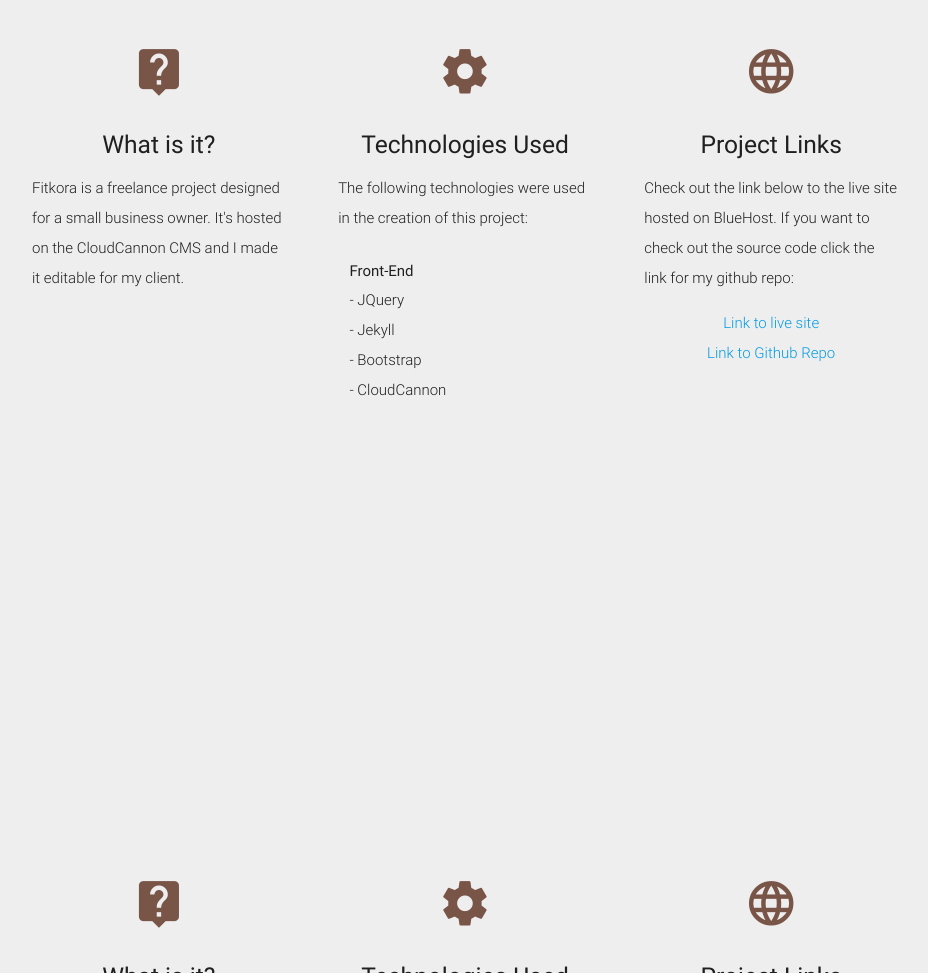
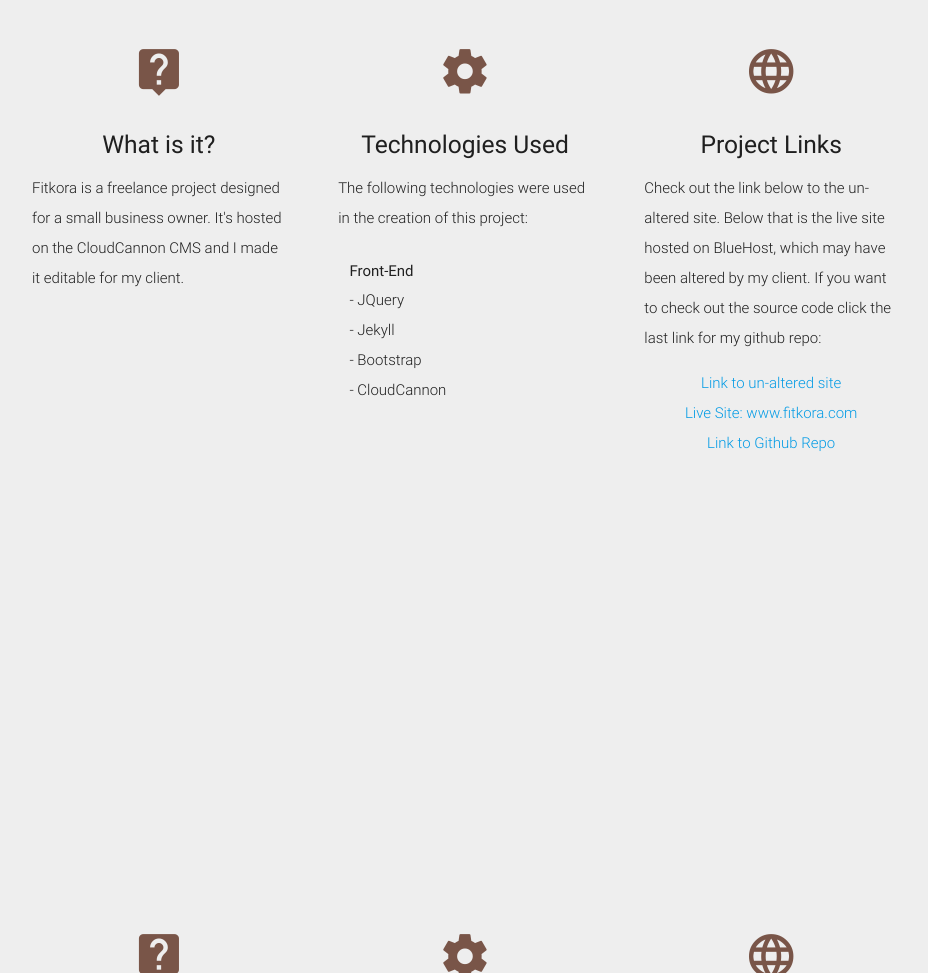
Before and after one commit to rdaly1490/rdaly1490.github.io, a plain HTML site: page index.html in a window 1280 px wide. Shown: the part 2646-3619 px from the top of the page, without its empty margins (175-1103 px from the left). Drawn offline with nearby package versions, Linux system fonts and the light colour scheme.

Commit message:
added local fitkora in case of live site being altered

```diff
--- a/index.html
+++ b/index.html
@@ -198,9 +198,10 @@
             <h5 class="center">Project Links</h5>
 
             <p class="light">
-            Check out the link below to the live site hosted on BlueHost.  If you want to check out the source code click the link for my github repo:
+            Check out the link below to the un-altered site.  Below that is the live site hosted on BlueHost, which may have been altered by my client.  If you want to check out the source code click the last link for my github repo:
               <ul class="light center">
-                <li><a target="_blank" href="http://fitkora.com/">Link to live site</a></li>
+                <li><a target="_blank" href="fitkora/dist/index.html">Link to un-altered site</a></li>
+                <li><a target="_blank" href="http://fitkora.com/">Live Site: www.fitkora.com</a></li>
                 <li><a target="_blank" href="https://github.com/rdaly1490/project">Link to Github Repo</a></li>
               </ul>
             </p>
```
Also changed, not shown: 1 other file.
